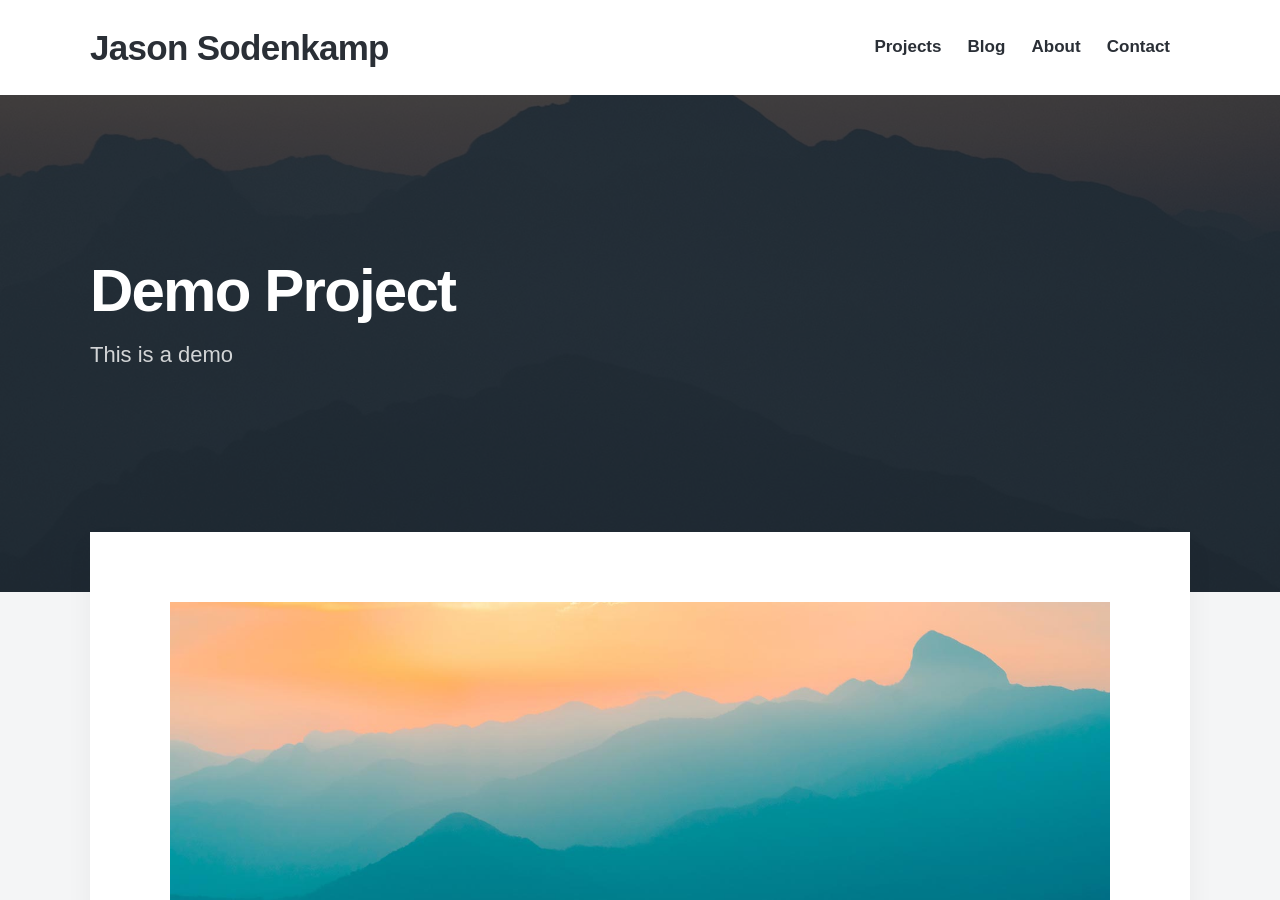
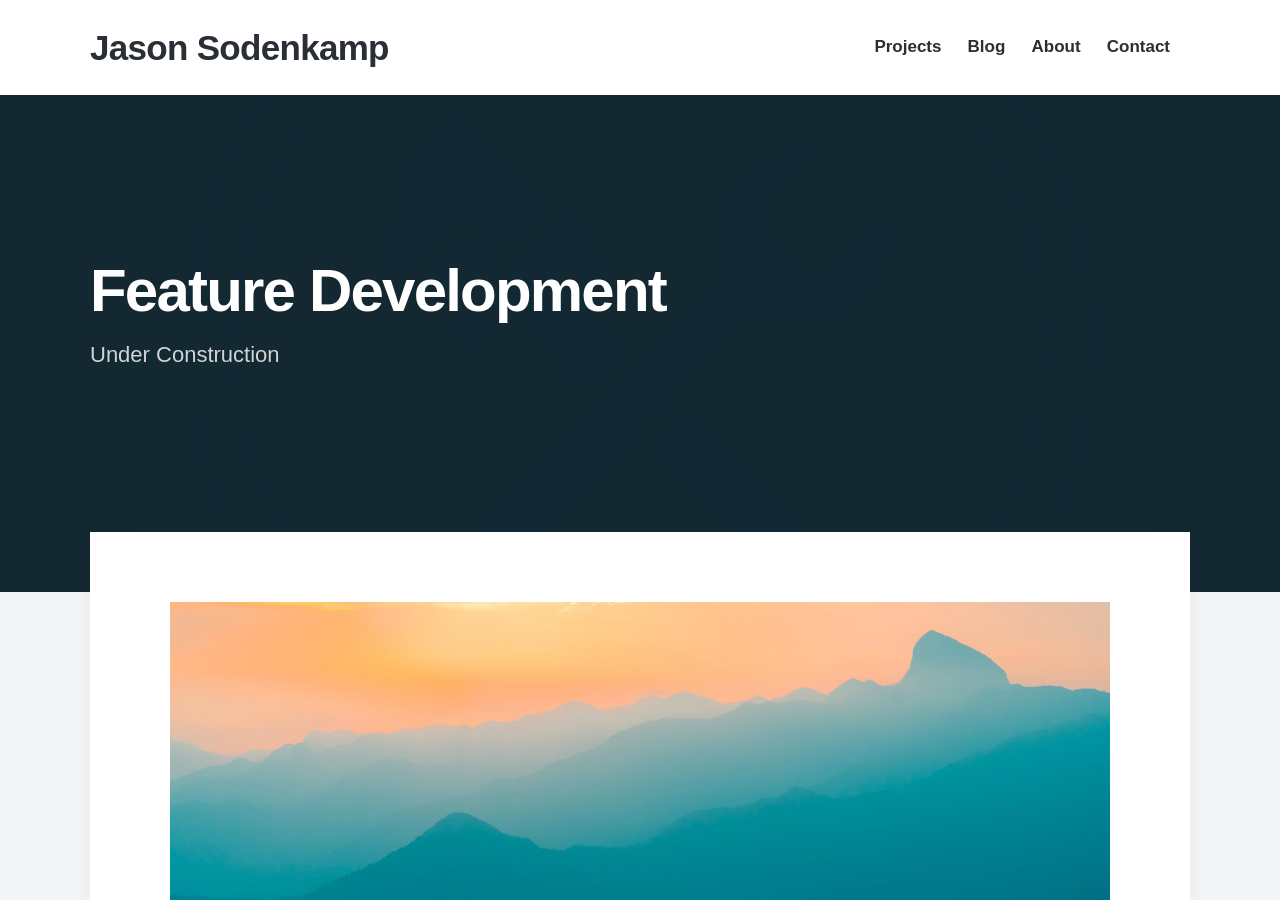
Before and after one commit to jcsodenkamp/jcsodenkamp.github.io, a Jekyll site: the page built from _projects/2018-06-30-demo-project.md, in a window 1280 px wide and 900 px high. Built offline with Jekyll 4.4.1, drawn with Linux system fonts in a browser that asks for light colours; nearby versions of some CDN libraries; some web fonts are replaced.

Commit message:
Update 2018-06-30-demo-project.md

```diff
--- a/_projects/2018-06-30-demo-project.md
+++ b/_projects/2018-06-30-demo-project.md
@@ -1,9 +1,9 @@
 ---
-title: 'Demo Project'
-subtitle: 'This is a demo'
+title: 'Feature Development'
+subtitle: 'Under Construction'
 date: 2018-06-30 00:00:00
 description: This page is a demo that shows everything you can do inside portfolio and blog posts.
-featured_image: '/images/demo/demo-square.jpg'
+featured_image: '/images/demo/Under-C.png'
 ---
 
 ![](/images/demo/demo-landscape.jpg)
```
